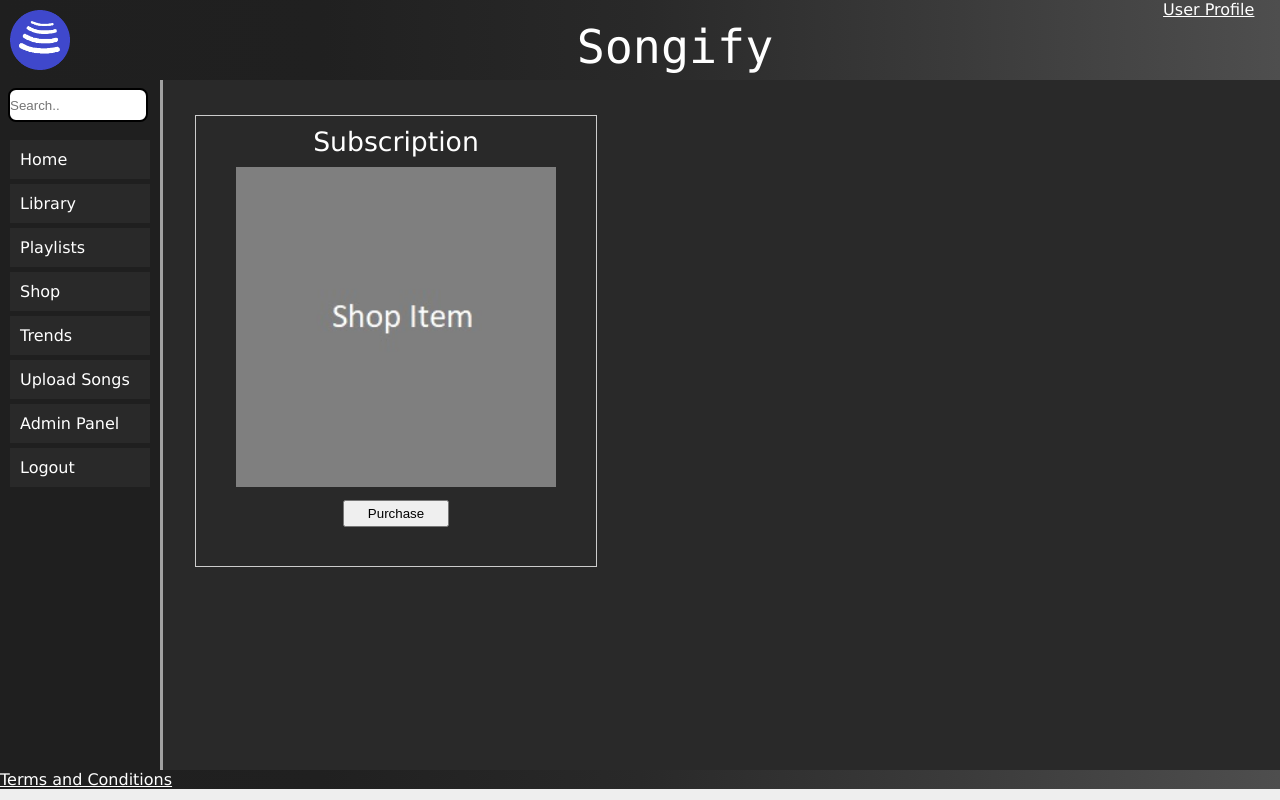
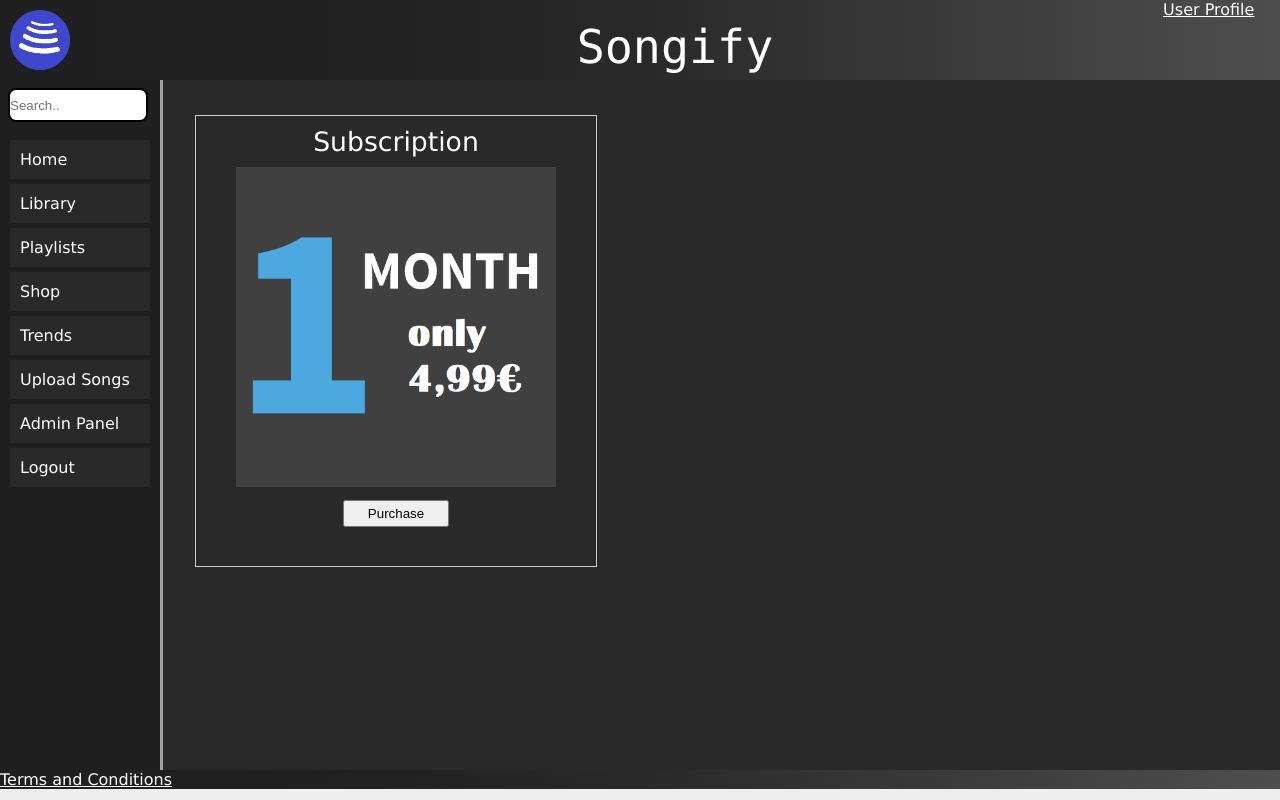
Before and after one commit to Niklas-Mezynski/fontys-prj1-2020-group-prj-2020-09, a PHP site: page /shop.php in a window 1280 px wide. Run offline with PHP 8.4, Linux system fonts and the light colour scheme; the visitor is signed in with stand-in values (Sample User, id 1); some libraries are stand-ins or nearby versions.

Commit message:
new shop item picture

```diff
--- a/implementation/php/shop.php
+++ b/implementation/php/shop.php
@@ -72,7 +72,7 @@ if ($_SESSION["user_role"] < 1) {
 			<!-- Purchase Subscription -->
 			<div class="shop">
 				<p class="text">Subscription</p>
-				<img src="../img/shopitem-placeholder.jpg" class="image"></p>
+				<img src="../img/subscription.png" class="image"></p>
 				<form action="shop.php" method="POST">
 					<input type="submit" name="purchaseSubscription" value="Purchase">
 					<?php
```
Also changed, not shown: implementation/img/subscription.png (added).
